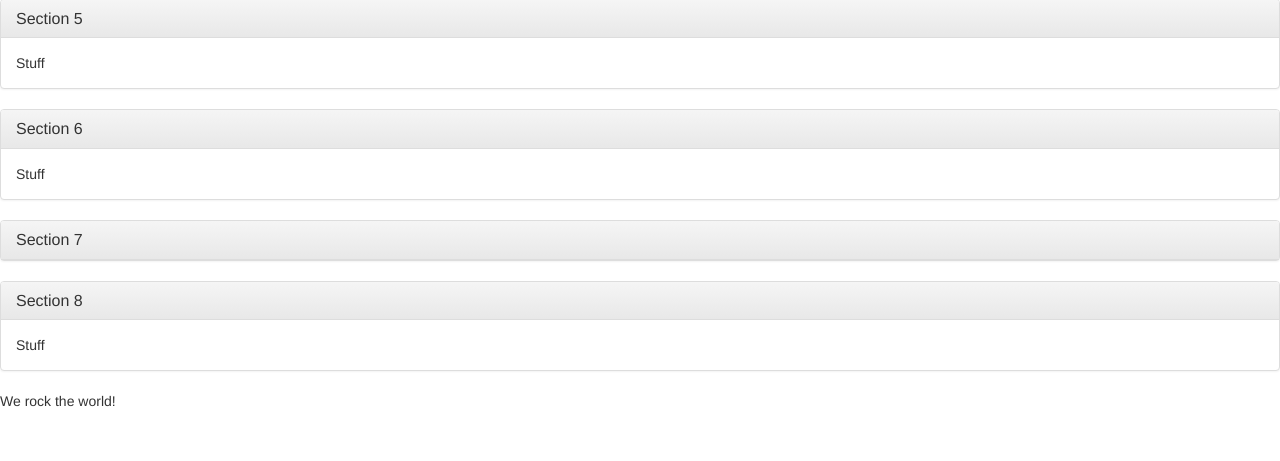
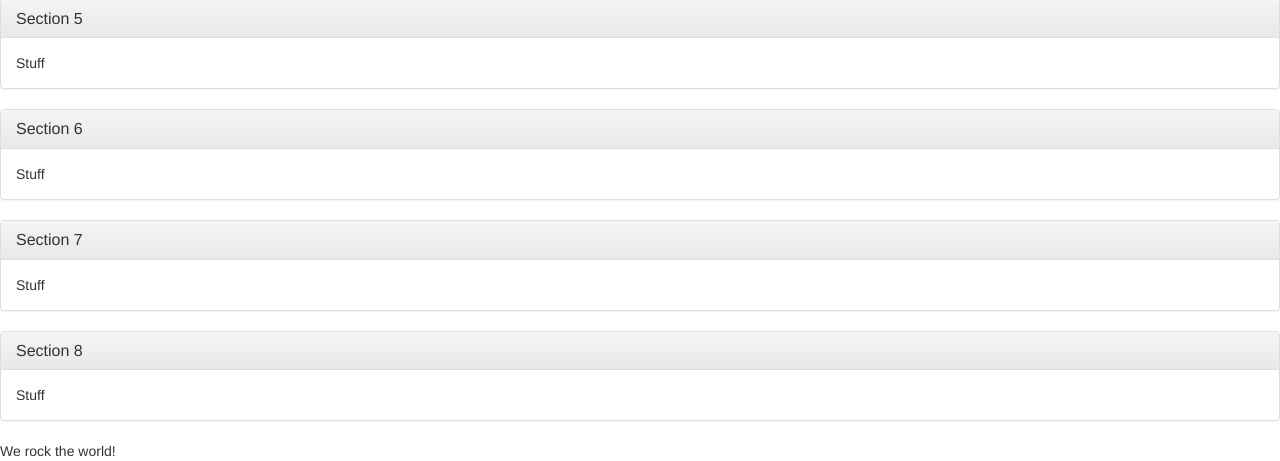
Before and after one commit to ravinderpal/MPChallenge, a Django app: page /milleniumpoint/ in a window 1280 px wide. Shown: the part 353-814 px from the top of the page. Before the commit the page ends 760 px from the top, so only its background shows below. Run offline with Django 3.2, Linux system fonts and the light colour scheme; some libraries are stand-ins or nearby versions.

Commit message:
added missing panel to page 7

```diff
--- a/MPHackathon/templates/base.html
+++ b/MPHackathon/templates/base.html
@@ -72,6 +72,9 @@
                 <div class="panel-heading">
                     <h3 class="panel-title">Section 7</h3>
                 </div>
+                <div class="panel-body">
+                    Stuff
+                </div>
             </div>
         </div>
         <div class="section">
```
